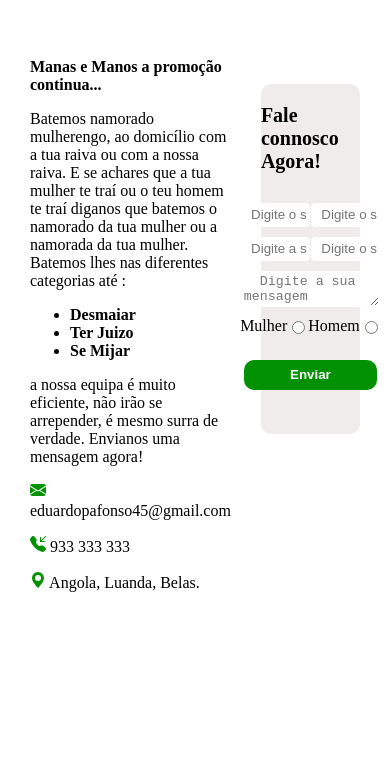
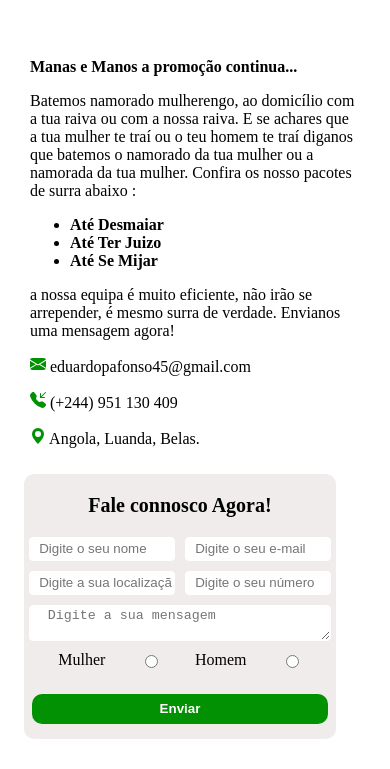
Before and after one commit to EduardoPembeleAfonso/React-App-EmailJS, a React (Create React App) app: page / in a window 390 px wide. Shown: the part 149-918 px from the top of the page. Before the commit the page ends 844 px from the top, so only its background shows below. Built offline with nearby package versions, Linux system fonts and the light colour scheme.

Commit message:
responsibility of the finished site

```diff
--- a/package.json
+++ b/package.json
@@ -1,8 +1,7 @@
 {
   "name": "project-emailjs",
   "version": "0.1.0",
-  "homepage": "https://EduardoPembeleAfonso.github.io/react-EmailJS",
-  "private": true,
+  "homepage": "./",
   "dependencies": {
     "@emailjs/browser": "^3.6.2",
     "@testing-library/jest-dom": "^5.16.4",
@@ -20,7 +19,7 @@
   },
   "scripts": {
     "predeploy": "npm run build",
-    "deploy": "gh-pages -d build",
+    "deploy": "gh-pages -b master -d build",
     "start": "react-scripts start",
     "build": "react-scripts build",
     "test": "react-scripts test",
--- a/src/components/form/index.jsx
+++ b/src/components/form/index.jsx
@@ -4,12 +4,12 @@ import Lottie from 'react-lottie';
 import Modal from 'react-modal';
 
 import Sucess from '../../assets/lotties/success.json';
-
+import '../../styles/styles.css';
 
 const Index = () => {
     // declarando as refs
     const form = useRef();
-    const firstName = useRef(null);
+    const name = useRef(null);
     const email = useRef(null);
     const location = useRef(null);
     const number = useRef(null);
@@ -19,10 +19,23 @@ const Index = () => {
     const [sex, setSex] = useState("");
     const [play, setPlay] = useState(false);
     const [showModal, setShowModal] = useState(false);
+    const [publicKey, setPublicKey] = useState("");
 
     //função que onClick do button
-    const handleClickOnButton =  (result) => {
-       if (result === 200) {
+    const handleClickOnButton =  (status) => {
+
+        /**
+         * Se o nome, email e mensagem estiverem vazios seta a publicKey como vazio
+         * caso contrario seta a publicKey com o valor da minha public key do emailjs : 85pmWer838PkoW1B6
+         */
+        if (name.current.value == '' && email.current.value == '' && message.current.value  == '') {
+
+            setPublicKey('');
+        } else {
+
+            setPublicKey('85pmWer838PkoW1B6');
+
+            if (status === 200) {
                 // setando o play e o showModal pra true
                setPlay(true);
                 setShowModal(true);
@@ -37,7 +50,7 @@ const Index = () => {
                  }, 4000 );
 
                 // limpando os valores dos input e da textArea
-            firstName.current.value = '';
+                name.current.value = '';
                 email.current.value = '';
                 location.current.value = '';
                 number.current.value = '';
@@ -47,6 +60,11 @@ const Index = () => {
             setPlay(false);
             setShowModal(false);
            }
+
+
+        }
+
+
 
     }
 
@@ -69,11 +87,10 @@ const Index = () => {
         e.preventDefault();
 
         // enviando o formualario
-        emailjs.sendForm('service_4x18r0d', 'template_7xq18sc', form.current, '85pmWer838PkoW1B6' )
+        emailjs.sendForm('service_4x18r0d', 'template_7xq18sc', form.current, publicKey )
             .then( (result) => {
                 handleClickOnButton(result.status);
                 console.log(result.text);
-                console.log(form);
             }, (error) => {
                 console.log(error.text);
             } );
@@ -81,34 +98,34 @@ const Index = () => {
 
 
     return (
-        <div style={container}>
+        <div className='Container'>
 
-            <text style={titleForm}>Fale connosco Agora!</text>
+            <text className='titleForm'>Fale connosco Agora!</text>
 
-            <form ref={form} onSubmit={sendEmail} style={formStyles} >
+            <form ref={form} onSubmit={sendEmail} className='formStyles' >
 
-                <div style={divContainer}>
-                    <input type="text" ref={firstName} name="firstName"  placeholder="  Digite o seu nome" style={input}/>
-                    <input type="text" ref={email} name="email"  placeholder='  Digite o seu e-mail' style={input} />
+                <div className='divContainer'>
+                    <input type="text" ref={name} name="firstName"  placeholder="  Digite o seu nome" className='input' />
+                    <input type="text" ref={email} name="email"  placeholder='  Digite o seu e-mail' className='input' />
                 </div>
 
-                <div style={divContainer}>
-                    <input type="text" ref={location} name="location"  placeholder='  Digite a sua localização' style={input} />
-                    <input type="text" ref={number} name="number"  placeholder='  Digite o seu número' style={input} />
+                <div className='divContainer'>
+                    <input type="text" ref={location} name="location"  placeholder='  Digite a sua localização' className='input' />
+                    <input type="text" ref={number} name="number"  placeholder='  Digite o seu número' className='input' />
                 </div>
 
-                <div style={divContainer}>
-                    <textarea ref={message} name="message" placeholder="  Digite a sua mensagem" style={textArea}></textarea>
+                <div className='divContainer'>
+                    <textarea ref={message} name="message" placeholder="  Digite a sua mensagem" className='textArea'></textarea>
                 </div>
 
-                    <div style={sexStyles}>
-                        <label for="female" style={Sexlabel}>Mulher</label>
+                    <div className='sexStyles'>
+                        <label for="female" className='SexLabel'>Mulher</label>
                         <input type="radio" id="female" value="Female" name="sex" onChange={handleChangeSex} />
-                        <label for="male" style={Sexlabel}>Homem</label>
+                        <label for="male" className='SexLabel'>Homem</label>
                         <input type="radio" id="male" value="Male" name='sex' onChange={handleChangeSex} />
                     </div>
 
-                <button type='submit' style={enviar} onClick={ handleClickOnButton }> Enviar </button>
+                <button type='submit' className='enviar' onClick={ handleClickOnButton }> Enviar </button>
 
                 <Modal
                     isOpen={showModal}
@@ -130,7 +147,7 @@ const Index = () => {
 /**
  * styles of form
  */
-
+/*
 const container = {
     backgroundColor: '#f0ecec',
     flex: '3',
@@ -199,7 +216,7 @@ const enviar = {
     width: '95%',
     fontWeight: 'bold',
     fontFamily: 'Arial'
-}
+}*/
 const styleModal = {
     content: {
         width: '350px',
--- a/src/components/template.jsx
+++ b/src/components/template.jsx
@@ -24,16 +24,16 @@ const Template = () => {
                     <p><strong>Manas e Manos a promoção continua...</strong></p>
                     Batemos namorado mulherengo, ao domicílio com a tua raiva ou com a nossa raiva.
                     E se achares que a tua mulher te traí ou o teu homem te traí diganos que batemos o namorado da tua mulher
-                    ou a namorada da tua mulher. Batemos lhes nas diferentes categorias até :
+                    ou a namorada da tua mulher. Confira os nosso pacotes de surra abaixo :
                     <ul>
                         <li>
-                            <strong>Desmaiar</strong>
+                            <strong>Até Desmaiar</strong>
                         </li>
                         <li>
-                            <strong>Ter Juizo</strong>
+                            <strong>Até Ter Juizo</strong>
                         </li>
                         <li>
-                            <strong>Se Mijar</strong>
+                            <strong>Até Se Mijar</strong>
                         </li>
                     </ul>
                     a nossa equipa é muito eficiente, não irão se arrepender, é mesmo surra de verdade.
@@ -44,7 +44,7 @@ const Template = () => {
 
             <div>
                 <p> <BsFillEnvelopeFill color='#019102' /> eduardopafonso45@gmail.com</p>
-                <p> <BsFillTelephoneInboundFill color='#019102' /> 933 333 333</p>
+                <p> <BsFillTelephoneInboundFill color='#019102' /> (+244) 951 130 409</p>
                 <p> <BsFillGeoAltFill color='#019102' /> Angola, Luanda, Belas.</p>
             </div>
 
--- a/src/styles/styles.css
+++ b/src/styles/styles.css
@@ -1,3 +1,82 @@
+.Apps {
+  background-color: #fff;
+  flex: 1;
+  display: flex;
+  flex-direction: row;
+  justify-content: center;
+  align-items: center;
+  font-family: 'Baskerville';
+}
+.Container {
+  background-color: #f0ecec;
+  flex: 3;
+  display: flex;
+  flex-direction: column;
+  justify-content: center;
+  align-items: center;
+  width: 10%;
+  height: 350px;
+  margin-top: 30px;
+  margin-right: 30PX;
+  border: none;
+  border-radius: 10px;
+}
+.titleForm {
+  font-family: 'Baskerville';
+  font-size: 20px;
+  font-weight: bold;
+  color: #000;
+  margin-top: 20px;
+}
+.formStyles {
+  margin-bottom: 15px;
+  flex: 2;
+  display: flex;
+  flex-direction: column;
+  justify-content: center;
+  align-items: center;
+}
+.divContainer {
+  display: flex;
+  flex-direction: row;
+  justify-content: space-around;
+  width: 100%;
+  margin-bottom: 10px;
+
+}
+.input {
+  border-radius: 4px;
+  border: 1px solid #fff;
+  height: 20px;
+  width: 45%;
+}
+.textArea {
+  border-radius: 4px;
+  border: 1px solid #fff;
+  width: 95%;
+}
+.sexStyles {
+  display: flex;
+  flex-direction: row;
+  justify-content: space-evenly;
+  align-items: center;
+  width: 100%;
+  margin-bottom: 25px;
+}
+.Sexlabel {
+  color: #000;
+}
+.enviar {
+  background-color: #019102;
+  color: #fff;
+  border-radius: 10px;
+  border: none;
+  height: 30px;
+  width: 95%;
+  font-weight: bold;
+  font-family: Arial;
+}
+
 @media only screen and (max-width: 768px) {
   /* For mobile phones: */
   .Apps {
@@ -7,14 +86,29 @@
     justify-content: center;
     align-items: center;
   }
+
+  .Container {
+    display: flex;
+    flex-direction: column;
+    justify-content: center;
+    align-items: center;
+    width: 80%;
+    margin-top: -20px;
+    margin-bottom: 30px;
+    margin-right: 30PX;
+    text-align: center;
+  }
+  .titleForm {
+    font-family: 'Baskerville';
+    font-size: 20px;
+    font-weight: bold;
+    color: #000;
+    margin-bottom: 20px;
+  }
+  .formStyles {
+    display: flex;
+    justify-content: center;
+    align-items: center;
+  }
+
 }
-
-.Apps {
-  background-color: '#fff';
-  flex: 1;
-  display: flex;
-  flex-direction: row;
-  justify-content: center;
-  align-items: center;
-  font-family: 'Baskerville';
-}
```
Also changed, not shown: 1 other file (tests, documents, lock files or other folders). Lines whose indentation alone changed are shown as unchanged.
